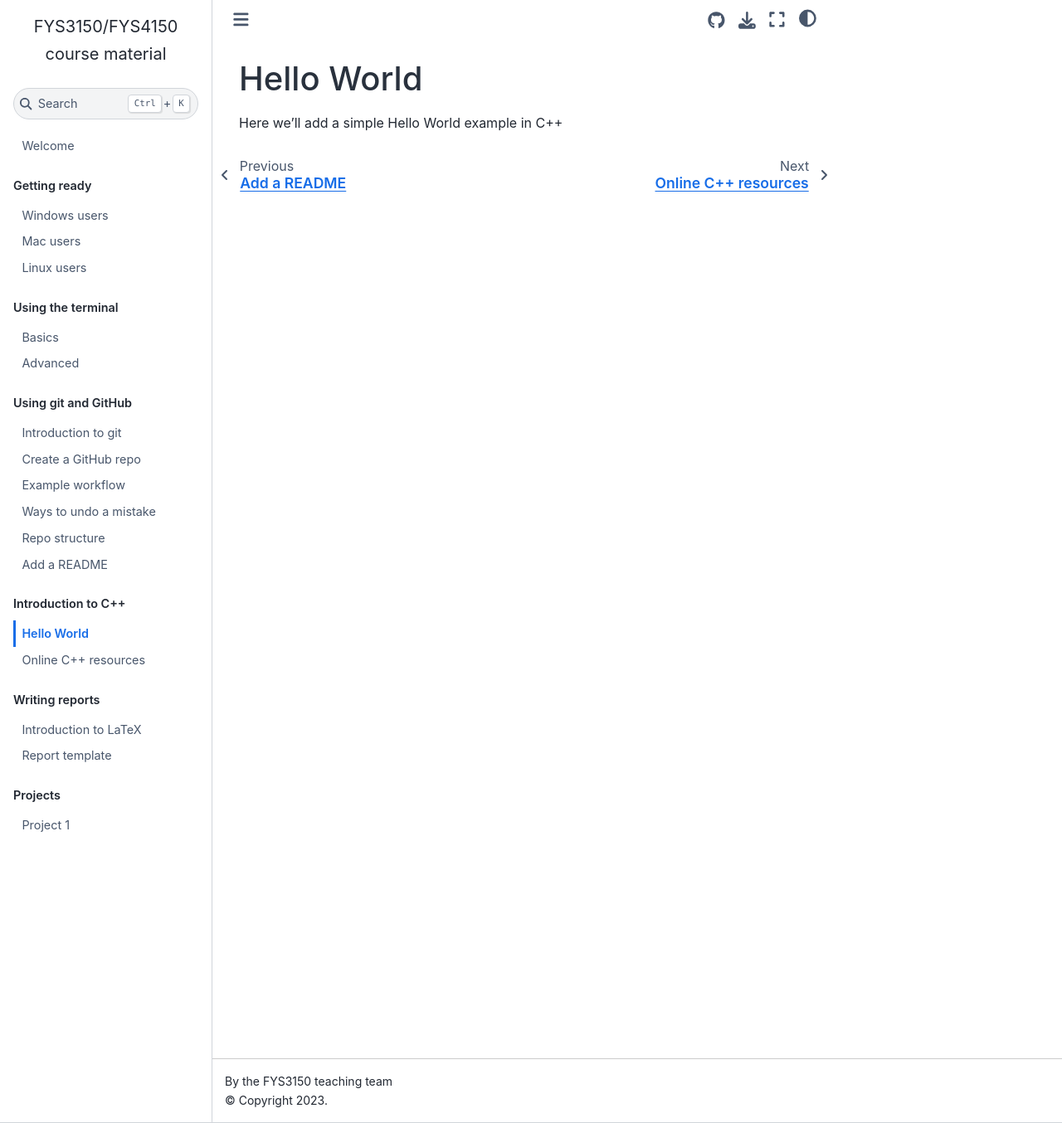
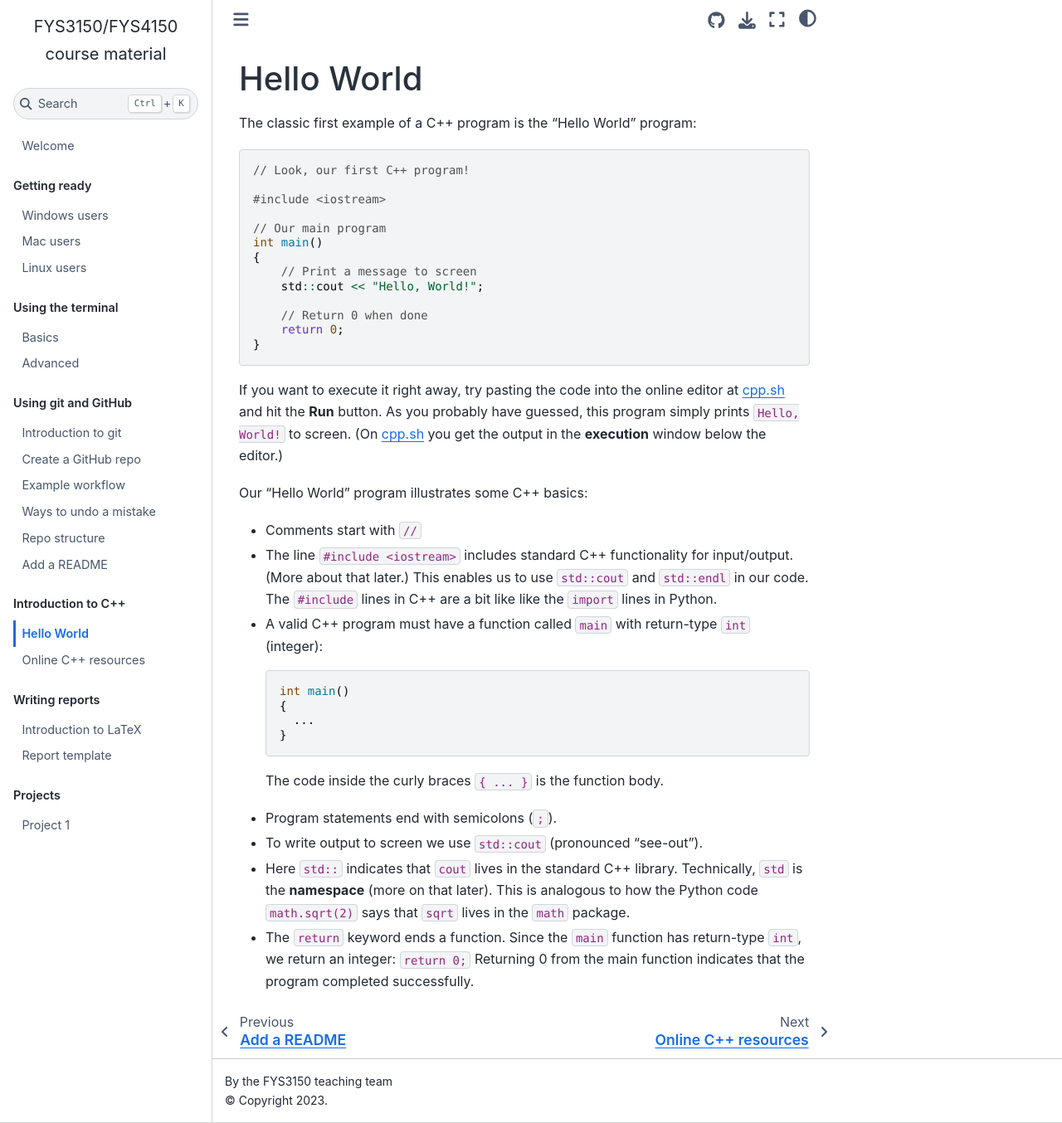
Before and after one commit to anderkve/FYS3150, a Jupyter Book: the page built from book/introduction_to_cpp/hello_world.md, in a window 1280 px wide and 1354 px high. Shown: the whole window at 83% size. Built offline with Jupyter Book 1.0.4 settings and Sphinx 7.4.7 and the Sphinx Book theme 1.1.4, drawn with Linux system fonts in a browser that asks for light colours.

Commit message:
Added Hello World example

````diff
--- a/book/introduction_to_cpp/hello_world.md
+++ b/book/introduction_to_cpp/hello_world.md
@@ -1,3 +1,44 @@
 # Hello World
 
-Here we'll add a simple Hello World example in C++
+The classic first example of a C++ program is the "Hello World" program:
+
+```cpp
+// Look, our first C++ program!
+
+#include <iostream>
+
+// Our main program
+int main()
+{
+    // Print a message to screen
+    std::cout << "Hello, World!";
+
+    // Return 0 when done
+    return 0;
+}
+```
+
+If you want to execute it right away, try pasting the code into the online editor at [cpp.sh](http://cpp.sh/) and hit the **Run** button. As you probably have guessed, this program simply prints `Hello, World!` to screen. (On [cpp.sh](http://cpp.sh/) you get the output in the **execution** window below the editor.)
+
+Our "Hello World" program illustrates some C++ basics:
+
+- Comments start with `//`
+
+- The line `#include <iostream>` includes standard C++ functionality for input/output. (More about that later.) This enables us to use `std::cout` and `std::endl` in our code. The `#include` lines in C++ are a bit like like the `import` lines in Python.
+
+- A valid C++ program must have a function called `main` with return-type `int` (integer):
+  ```cpp
+  int main()
+  {
+    ...
+  }
+  ```
+  The code inside the curly braces `{ ... }` is the function body.
+
+- Program statements end with semicolons (`;`).
+
+- To write output to screen we use `std::cout` (pronounced "see-out").
+
+- Here `std::` indicates that `cout` lives in the standard C++ library. Technically, `std` is the **namespace** (more on that later). This is analogous to how the Python code `math.sqrt(2)` says that `sqrt` lives in the `math` package.
+
+- The `return` keyword ends a function. Since the `main` function has return-type `int`, we return an integer: `return 0;` Returning 0 from the main function indicates that the program completed successfully.
````
